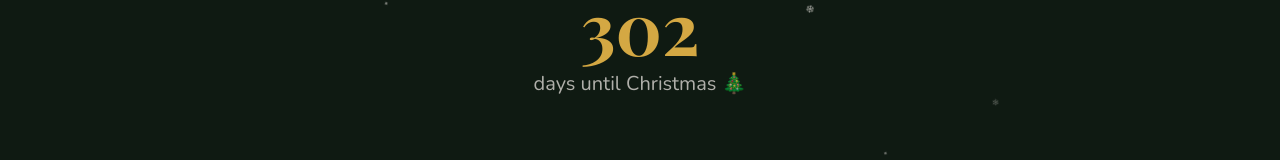
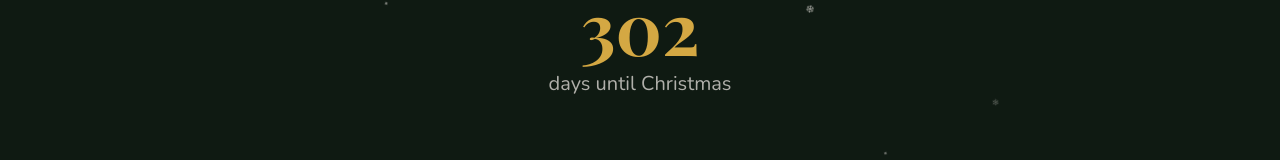
Before and after one commit to ianrosevear/ians-christmas-village, a Next.js app: page / in a window 1280 px wide. Shown: the part 410-570 px from the top of the page. Built offline with nearby package versions, Linux system fonts and the light colour scheme; a web font is replaced by a local one.

Commit message:
remove emoji

```diff
--- a/components/ChristmasCountdown.tsx
+++ b/components/ChristmasCountdown.tsx
@@ -35,7 +35,7 @@ export default function ChristmasCountdown() {
             {days}
           </p>
           <p className="text-xl text-[var(--color-snow)]/70 mt-2">
-            {days === 1 ? "day" : "days"} until Christmas 🎄
+            {days === 1 ? "day" : "days"} until Christmas
           </p>
         </>
       )}
```
